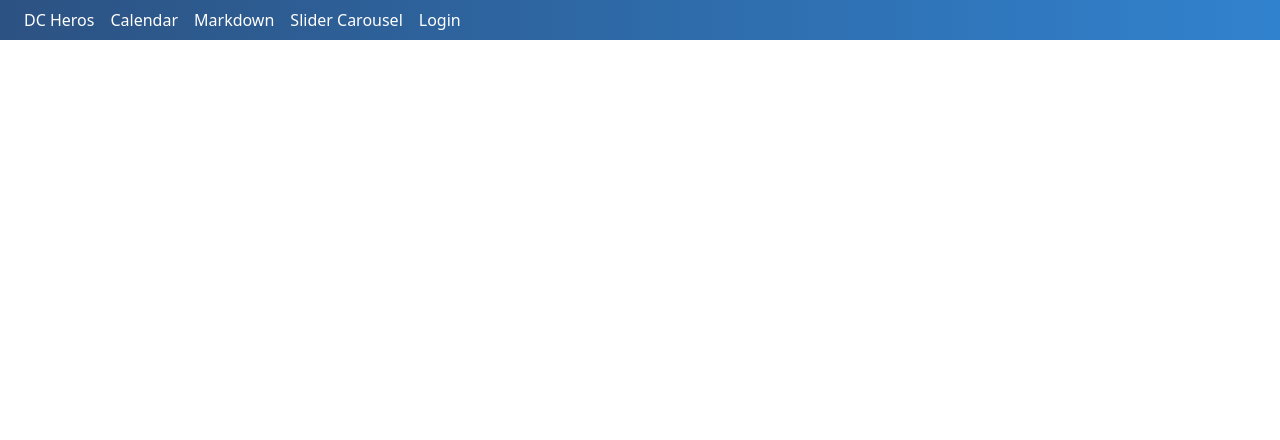
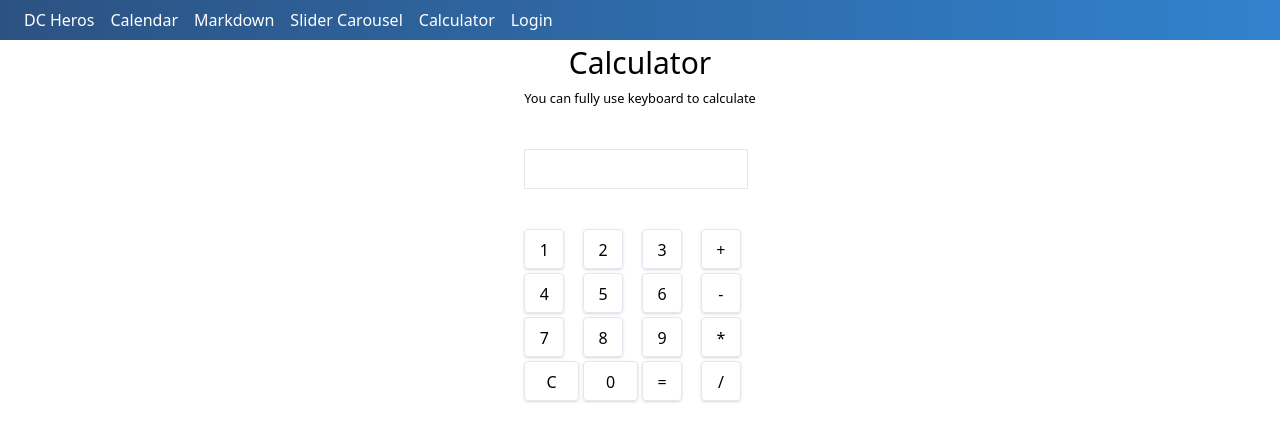
Before and after one commit to chesedi/vue3, a Vue app: page /calculator in a window 1280 px wide. Shown: the top 440 px of the page. Built offline with nearby package versions, Linux system fonts and the light colour scheme; no server answers.

Commit message:
Add Calculator

```diff
--- a/src/components/AppHeader.vue
+++ b/src/components/AppHeader.vue
@@ -29,6 +29,7 @@
         { title: 'Calendar', to: '/calendar' },
         { title: 'Markdown', to: '/markdown' },
         { title: 'Slider Carousel', to: '/slider' },
+        { title: 'Calculator', to: '/calculator' },
       ],
     };
   },
--- /dev/null
+++ b/src/pages/Calculator.vue
@@ -0,0 +1,180 @@
+<template>
+  <section class="flex w-full">
+    <div class="m-auto">
+      <div>
+        <h1 class="text-3xl text-center">Calculator</h1>
+        <small>You can fully use keyboard to calculate</small>
+      </div>
+      <p
+        class="text-3xl text-right border mt-10 w-56 h-10 overflow-x-scroll"
+        style="direction:rtl"
+      >
+        {{ currentNum }}
+      </p>
+      <div class="h-10">
+        <small v-if="selectedOperation"
+          >{{ prevNum }} {{ selectedOperation }} {{ currentNum }}</small
+        >
+      </div>
+      <div class="grid grid-cols-4 gap-1">
+        <button
+          @click="pressed('1')"
+          class="p-2 w-10 h-10 border rounded shadow"
+        >
+          1
+        </button>
+        <button
+          @click="pressed('2')"
+          class="p-2 w-10 h-10 border rounded shadow"
+        >
+          2
+        </button>
+        <button
+          @click="pressed('3')"
+          class="p-2 w-10 h-10 border rounded shadow"
+        >
+          3
+        </button>
+        <button
+          @click="pressed('+')"
+          class="p-2 w-10 h-10 border rounded shadow"
+        >
+          +
+        </button>
+        <button
+          @click="pressed('4')"
+          class="p-2 w-10 h-10 border rounded shadow"
+        >
+          4
+        </button>
+        <button
+          @click="pressed('5')"
+          class="p-2 w-10 h-10 border rounded shadow"
+        >
+          5
+        </button>
+        <button
+          @click="pressed('6')"
+          class="p-2 w-10 h-10 border rounded shadow"
+        >
+          6
+        </button>
+        <button
+          @click="pressed('-')"
+          class="p-2 w-10 h-10 border rounded shadow"
+        >
+          -
+        </button>
+        <button
+          @click="pressed('7')"
+          class="p-2 w-10 h-10 border rounded shadow"
+        >
+          7
+        </button>
+        <button
+          @click="pressed('8')"
+          class="p-2 w-10 h-10 border rounded shadow"
+        >
+          8
+        </button>
+        <button
+          @click="pressed('9')"
+          class="p-2 w-10 h-10 border rounded shadow"
+        >
+          9
+        </button>
+        <button
+          @click="pressed('*')"
+          class="p-2 w-10 h-10 border rounded shadow"
+        >
+          *
+        </button>
+        <button @click="pressed('c')" class="p-2 h-10 border rounded shadow">
+          C
+        </button>
+        <button @click="pressed('0')" class="p-2 h-10 border rounded shadow">
+          0
+        </button>
+        <button
+          @click="pressed('=')"
+          class="p-2 w-10 h-10 border rounded shadow"
+        >
+          =
+        </button>
+        <button
+          @click="pressed('/')"
+          class="p-2 w-10 h-10 border rounded shadow"
+        >
+          /
+        </button>
+      </div>
+    </div>
+  </section>
+</template>
+
+<script>
+import { onMounted, onUnmounted, ref } from 'vue';
+// import useWindowEvent from '../utilities/composition/useWindowEvent';
+export default {
+  setup() {
+    const operations = ['+', '-', '*', '/'];
+    const numbers = ['1', '2', '3', '4', '5', '6', '7', '8', '9', '0'];
+    const currentNum = ref('');
+    const prevNum = ref('');
+    const selectedOperation = ref('');
+
+    function pressed(value) {
+      if (value === '=' || value === 'Enter') calculate();
+      else if (value === 'c') clear();
+      else if (operations.includes(value)) applyOperation(value);
+      else if (numbers.includes(value)) appendNumber(value);
+    }
+
+    function appendNumber(value) {
+      currentNum.value = currentNum.value + value;
+    }
+
+    function applyOperation(value) {
+      calculate();
+      prevNum.value = currentNum.value;
+      currentNum.value = '';
+      selectedOperation.value = value;
+    }
+
+    function calculate() {
+      if (selectedOperation.value === '*') multiply();
+      else if (selectedOperation.value === '/') divide();
+      else if (selectedOperation.value === '-') subtract();
+      else if (selectedOperation.value === '+') sum();
+
+      prevNum.value = '';
+      selectedOperation.value = '';
+    }
+
+    function multiply() {
+      currentNum.value = prevNum.value * currentNum.value;
+    }
+    function divide() {
+      currentNum.value = prevNum.value / currentNum.value;
+    }
+    function subtract() {
+      currentNum.value = prevNum.value - currentNum.value;
+    }
+    function sum() {
+      currentNum.value = +prevNum.value + +currentNum.value;
+    }
+
+    const clear = () => (currentNum.value = '');
+
+    const handleKeydown = e => pressed(e.key);
+
+    onMounted(() => window.addEventListener('keydown', handleKeydown));
+
+    onUnmounted(() => window.removeEventListener('keydown', handleKeydown));
+
+    return { currentNum, pressed, selectedOperation, prevNum };
+  },
+};
+</script>
+
+<style></style>
--- a/src/router.js
+++ b/src/router.js
@@ -4,6 +4,7 @@
 import Home from './pages/Home';
 import Markdown from './pages/Markdown';
 import Slider from './pages/Slider';
+import Calculator from './pages/Calculator';
 
 const routes = [
   { path: '/', component: Home },
@@ -11,6 +12,7 @@
   { path: '/calendar', component: Calendar },
   { path: '/markdown', component: Markdown },
   { path: '/Slider', component: Slider },
+  { path: '/calculator', component: Calculator },
 ];
 
 const router = createRouter({
```
Also changed, not shown: 1 other file (tests, documents, lock files or other folders).
